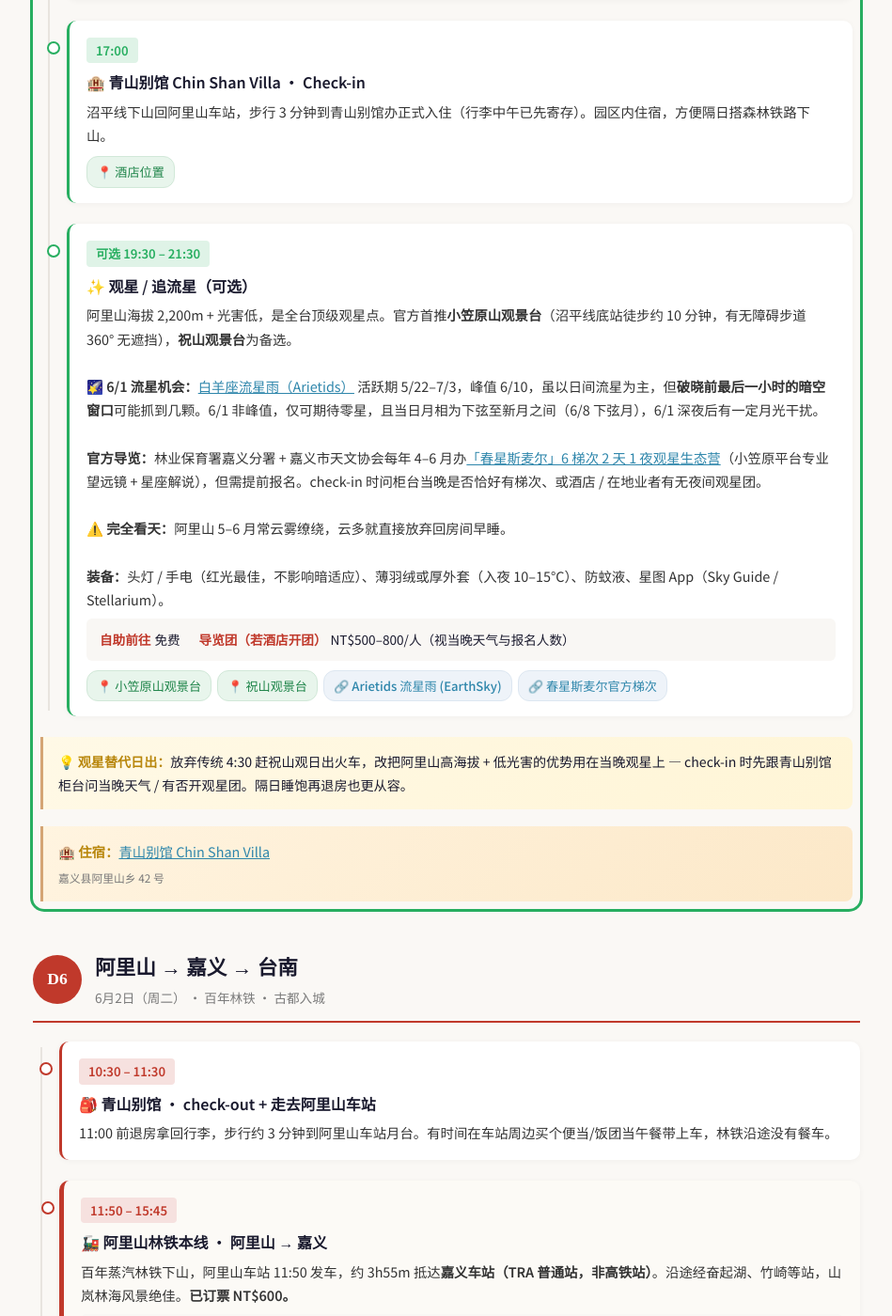
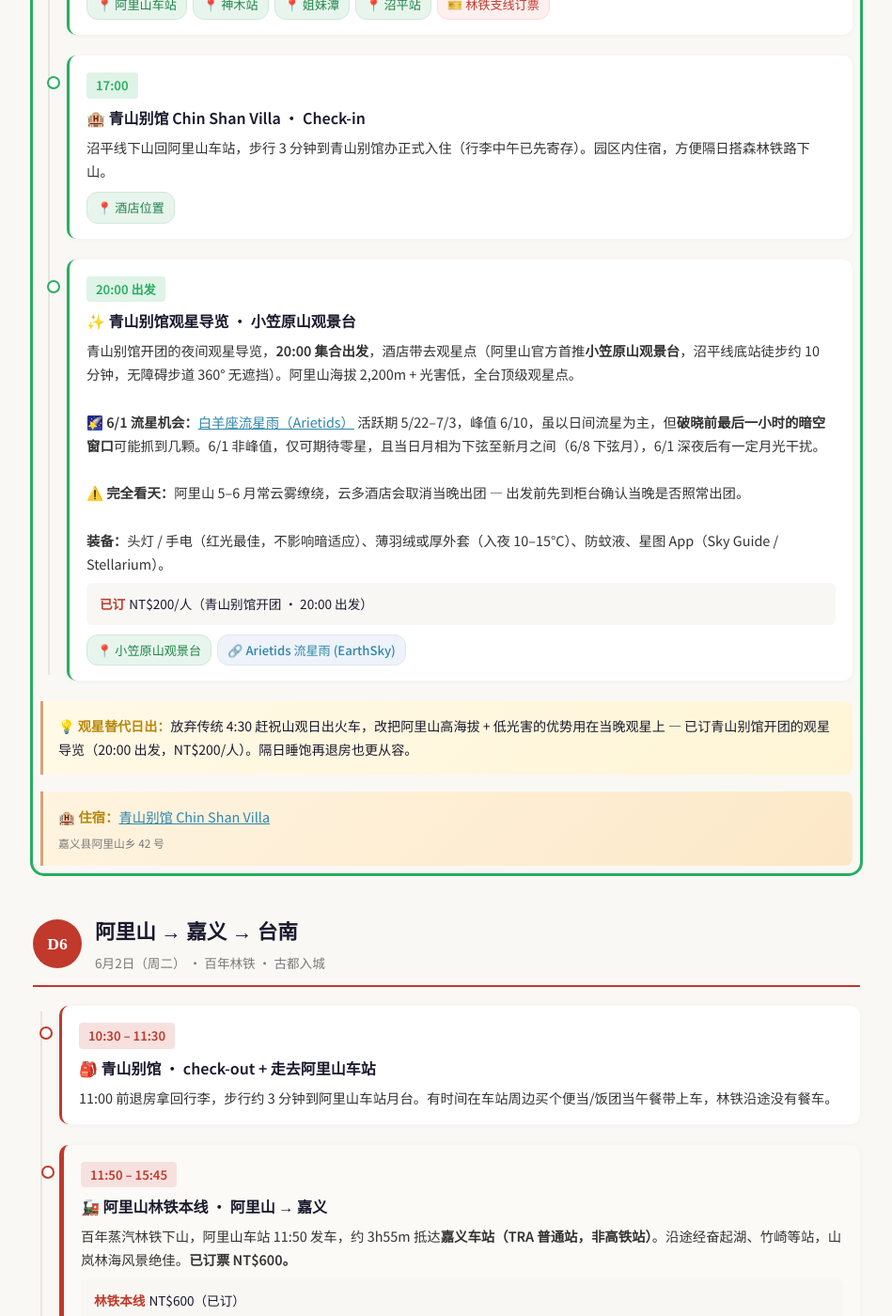
Before and after one commit to SibeiC/SibeiC.github.io, a Jekyll site: the page built from _trips/taiwan-2026.md, in a window 1280 px wide and 1400 px high, scrolled down 12675 px. Shown: the whole window at 94% size, without its empty margins (165-1114 px from the left). Built offline with Jekyll 4.4.1, drawn with Linux system fonts in a browser that asks for light colours; some of the changed text lies outside the part shown.

Commit message:
Day 5 (6/1): 观星 booked via 青山别馆 (NT$200/人, 20:00 出发) (#36)
* Day 5 (6/1): 观星 booked via 青山别馆 (NT$200/人, 20:00 出发)

Confirms the hotel-organised stargazing tour: time anchored at 20:00,
ticket pinned at NT$200/人, drops the previous "if hotel offers tour"
hedging + "春星斯麦尔" self-booking branch. Adds NT$400 cost line under
门票与体验 (assumes 2 人 × NT$200 — adjust if headcount differs).

https://claude.ai/code/session_01Mh5B6mkqa15EiDbD5n4qdp

* Address Copilot feedback on PR #36

- Cost-line label now explicit about headcount: NT$200/人 × 2 人 = 400.
- Title now uses 小笠原山观景台 (matching the description and map link,
  rather than the synonym 平台).
- Rephrase the front-desk confirmation note for clarity.

https://claude.ai/code/session_01Mh5B6mkqa15EiDbD5n4qdp

---------

Co-authored-by: Claude <noreply@anthropic.com>

```diff
--- a/_trips/taiwan-2026.md
+++ b/_trips/taiwan-2026.md
@@ -82,6 +82,7 @@ cost:
         - { label: "故宫 语音导览子机（定时导览必租）", amount: 30, in: primary }
         - { label: "九族 + 游湖套票（中台湾好玩卡）", amount: 1050, in: primary }
         - { label: "阿里山入园（大众运输票）+ 支线 ×2", amount: 350, in: primary }
+        - { label: "阿里山观星导览（青山别馆开团，NT$200/人 × 2 人）", amount: 400, in: primary }
         - { label: "安平树屋 + 古堡", amount: 70, in: primary }
         - { label: "多罗满赏鲸（含免费接送）", amount: 900, in: primary }
 
@@ -557,28 +558,23 @@ days:
         links:
           - { type: map, label: 酒店位置, query: Chin Shan Villa 青山别馆 阿里山 }
 
-      - time: 可选 19:30 – 21:30
-        title: ✨ 观星 / 追流星（可选）
+      - time: 20:00 出发
+        title: ✨ 青山别馆观星导览 · 小笠原山观景台
         detail: |
-          阿里山海拔 2,200m + 光害低，是全台顶级观星点。官方首推<strong>小笠原山观景台</strong>（沼平线底站徒步约 10 分钟，有无障碍步道 360° 无遮挡），<strong>祝山观景台</strong>为备选。
+          青山别馆开团的夜间观星导览，<strong>20:00 集合出发</strong>，酒店带去观星点（阿里山官方首推<strong>小笠原山观景台</strong>，沼平线底站徒步约 10 分钟，无障碍步道 360° 无遮挡）。阿里山海拔 2,200m + 光害低，全台顶级观星点。
           <br><br>
           <strong>🌠 6/1 流星机会：</strong><a href="https://earthsky.org/astronomy-essentials/arietids-daytime-meteor-shower-peaks/" target="_blank">白羊座流星雨（Arietids）</a> 活跃期 5/22–7/3，峰值 6/10，虽以日间流星为主，但<strong>破晓前最后一小时的暗空窗口</strong>可能抓到几颗。6/1 非峰值，仅可期待零星，且当日月相为下弦至新月之间（6/8 下弦月），6/1 深夜后有一定月光干扰。
           <br><br>
-          <strong>官方导览：</strong>林业保育署嘉义分署 + 嘉义市天文协会每年 4–6 月办<a href="https://www.facebook.com/AlishanForest/posts/952736067010416/" target="_blank">「春星斯麦尔」6 梯次 2 天 1 夜观星生态营</a>（小笠原平台专业望远镜 + 星座解说），但需提前报名。check-in 时问柜台当晚是否恰好有梯次、或酒店 / 在地业者有无夜间观星团。
-          <br><br>
-          <strong>⚠️ 完全看天：</strong>阿里山 5–6 月常云雾缭绕，云多就直接放弃回房间早睡。
+          <strong>⚠️ 完全看天：</strong>阿里山 5–6 月常云雾缭绕，云多酒店会取消当晚出团 — 出发前先到柜台确认当晚是否照常出团。
           <br><br>
           <strong>装备：</strong>头灯 / 手电（红光最佳，不影响暗适应）、薄羽绒或厚外套（入夜 10–15°C）、防蚊液、星图 App（Sky Guide / Stellarium）。
         tickets:
-          - { tag: 自助前往, value: 免费 }
-          - { tag: 导览团（若酒店开团）, value: "NT$500–800/人", note: 视当晚天气与报名人数 }
+          - { tag: 已订, value: "NT$200/人", note: 青山别馆开团 · 20:00 出发 }
         links:
           - { type: map, label: 小笠原山观景台, query: 小笠原山观景台 阿里山 }
-          - { type: map, label: 祝山观景台, query: 祝山观景台 }
           - { label: Arietids 流星雨 (EarthSky), url: "https://earthsky.org/astronomy-essentials/arietids-daytime-meteor-shower-peaks/" }
-          - { label: 春星斯麦尔官方梯次, url: "https://www.facebook.com/AlishanForest/posts/952736067010416/" }
     note: |
-      <strong>💡 观星替代日出：</strong>放弃传统 4:30 赶祝山观日出火车，改把阿里山高海拔 + 低光害的优势用在当晚观星上 — check-in 时先跟青山别馆柜台问当晚天气 / 有否开观星团。隔日睡饱再退房也更从容。
+      <strong>💡 观星替代日出：</strong>放弃传统 4:30 赶祝山观日出火车，改把阿里山高海拔 + 低光害的优势用在当晚观星上 — 已订青山别馆开团的观星导览（20:00 出发，NT$200/人）。隔日睡饱再退房也更从容。
     stay:
       hotel: 青山别馆 Chin Shan Villa
 
```
Also changed, not shown: other parts of _trips/taiwan-2026.md (+1 -1 lines).
